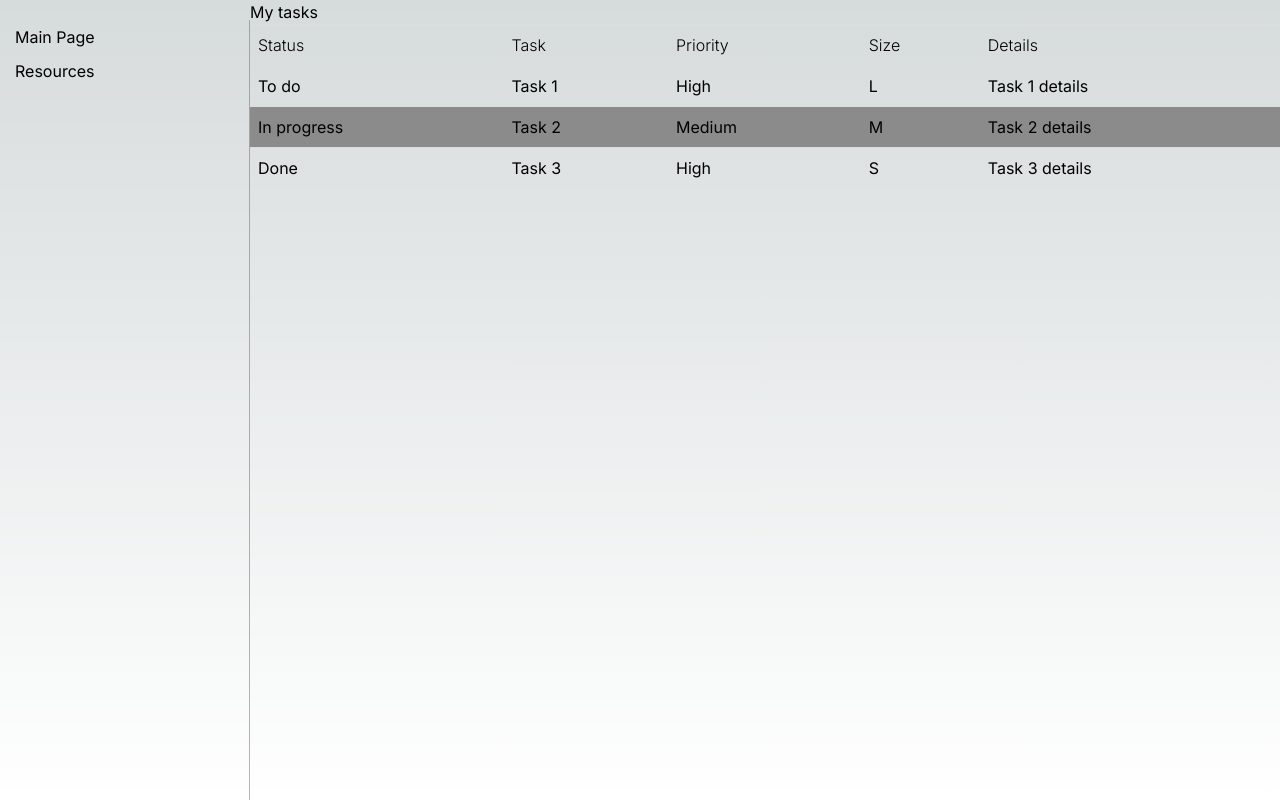
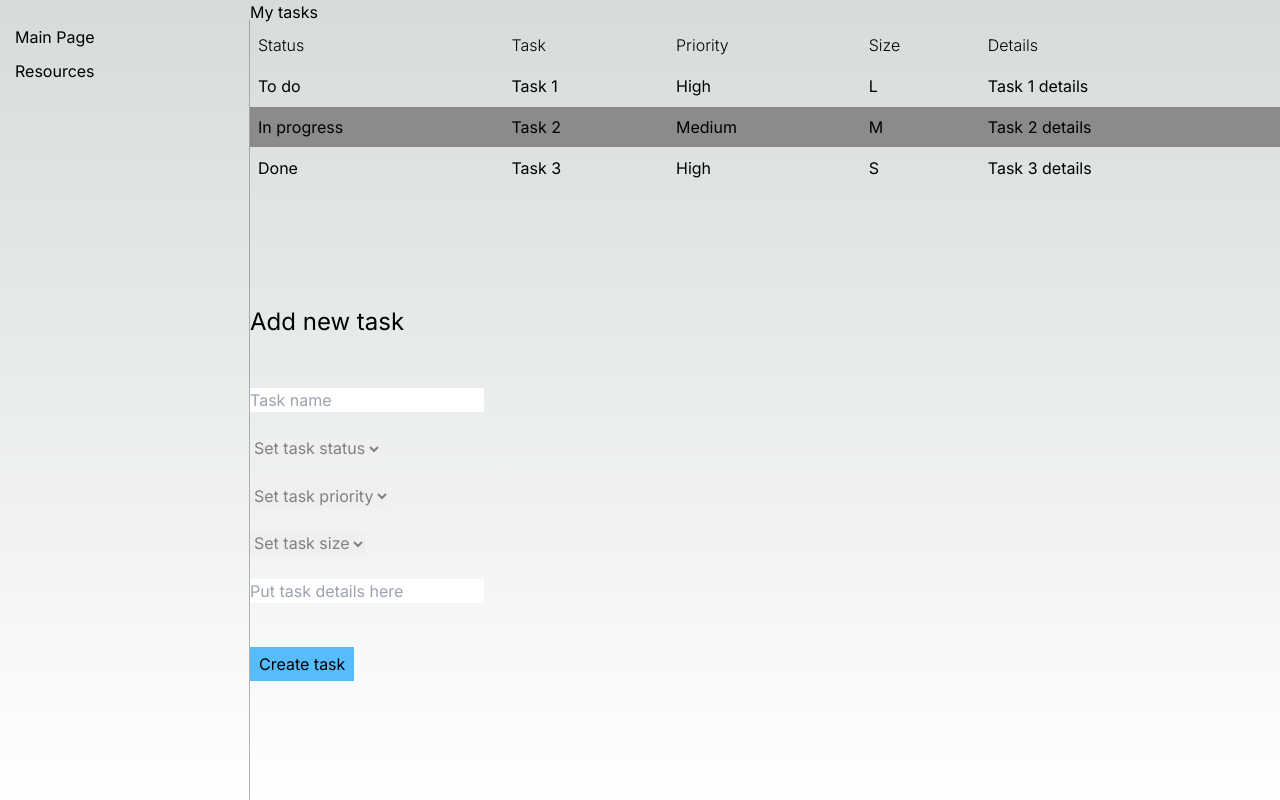
Before and after one commit to blzjmzk/qualtrics-workshops-my-personal-organizer, a Next.js app: page /main-page in a window 1280 px wide. Built offline with nearby package versions, Linux system fonts and the light colour scheme.

Commit message:
Added form

```diff
--- a/package.json
+++ b/package.json
@@ -11,6 +11,7 @@
   "dependencies": {
     "next": "14.0.4",
     "react": "^18",
+    "react-bootstrap": "^2.9.1",
     "react-dom": "^18"
   },
   "devDependencies": {
--- /dev/null
+++ b/src/app/main-page/my-tasks/add-task/add-task.css
@@ -0,0 +1,40 @@
+h2 {
+  font-size: 1.5em;
+  margin: 2em 0;
+}
+
+select {
+  color: grey;
+}
+
+input {
+  color: grey;
+}
+
+.add-task-container {
+  display: flex;
+  flex-direction: column;
+  justify-content: center;
+  margin: 68px auto auto;
+}
+
+.add-task-form {
+  width: 300px;
+}
+
+.error-message {
+  color: red;
+}
+
+.add-task-btn {
+  background-color: #56bcfc;
+  border: 1px solid #56bcfc;
+  margin-top: 24px;
+  padding: 4px 8px;
+}
+
+.add-task-btn:hover {
+  background-color: #56bcfc;
+  border: 1px solid #56bcfc;
+  opacity: 0.7;
+}
--- /dev/null
+++ b/src/app/main-page/my-tasks/add-task/add-task.tsx
@@ -0,0 +1,116 @@
+"use client";
+import { useState } from "react";
+import "./add-task.css";
+import { Form, Button } from "react-bootstrap";
+import { TaskStatus, TaskPriority, TaskSize, Task } from "@/shared/task.model";
+
+export function AddTask() {
+  const [name, setName] = useState<string>("");
+  const [status, setStatus] = useState<TaskStatus | undefined>(undefined);
+  const [priority, setPriority] = useState<TaskPriority | undefined>(undefined);
+  const [size, setSize] = useState<TaskSize | undefined>(undefined);
+  const [details, setDetails] = useState<string>("");
+
+  const onAddTaskClick = (): Task | undefined => {
+    if (status && name && priority && size && details) {
+      return {
+        status: status,
+        name: name,
+        priority: priority,
+        size: size,
+        details: details,
+      };
+    }
+  };
+
+  return (
+    <section id="AddTask" className="add-task-container">
+      <h2>Add new task</h2>
+
+      <Form className="add-task-form">
+        <Form.Group className="mb-6">
+          <Form.Control
+            value={name}
+            placeholder="Task name"
+            onChange={(e) => {
+              setName(e?.target.value);
+            }}
+          />
+        </Form.Group>
+
+        <Form.Group className="mb-3">
+          <Form.Select
+            className="mb-3"
+            value={status}
+            onChange={(e) => {
+              setStatus(e?.target.value as TaskStatus);
+            }}
+            aria-label="Dropdown menu with task status to select"
+          >
+            <option>Set task status</option>
+            {Object.values(TaskStatus).map((taskStatus) => (
+              <option key={taskStatus} value={taskStatus}>
+                {taskStatus}
+              </option>
+            ))}
+          </Form.Select>
+        </Form.Group>
+
+        <Form.Group className="mb-3">
+          <Form.Select
+            className="mb-3"
+            value={priority}
+            onChange={(e) => {
+              setPriority(e?.target.value as TaskPriority);
+            }}
+            aria-label="Dropdown menu with task priorities to select"
+          >
+            <option>Set task priority</option>
+            {Object.values(TaskPriority).map((taskPriority) => (
+              <option key={taskPriority} value={taskPriority}>
+                {taskPriority}
+              </option>
+            ))}
+          </Form.Select>
+        </Form.Group>
+
+        <Form.Group className="mb-3">
+          <Form.Select
+            className="mb-3"
+            value={size}
+            onChange={(e) => {
+              setSize(e?.target.value as TaskSize);
+            }}
+            aria-label="Dropdown menu with task size to select"
+          >
+            <option>Set task size</option>
+            {Object.values(TaskSize).map((taskSize) => (
+              <option key={taskSize} value={taskSize}>
+                {taskSize}
+              </option>
+            ))}
+          </Form.Select>
+        </Form.Group>
+
+        <Form.Group className="mb-5">
+          <Form.Control
+            value={details}
+            placeholder="Put task details here"
+            onChange={(e) => {
+              setDetails(e?.target.value);
+            }}
+          />
+        </Form.Group>
+
+        <Button
+          variant="primary"
+          type="button"
+          className="add-task-btn"
+          onClick={onAddTaskClick}
+        >
+          Create task
+        </Button>
+      </Form>
+    </section>
+  );
+}
--- a/src/app/main-page/my-tasks/my-tasks.tsx
+++ b/src/app/main-page/my-tasks/my-tasks.tsx
@@ -1,8 +1,12 @@
 "use client";
 import { Task, TaskPriority, TaskSize, TaskStatus } from "@/shared/task.model";
 import "./my-tasks.css";
+import { useState } from "react";
+import { AddTask } from "./add-task/add-task";
 
 export function MyTasks() {
+  const [tasks, setTasks] = useState();
+
   const mockTasks: Task[] = [
     {
       status: TaskStatus.TODO,
@@ -52,6 +56,7 @@ export function MyTasks() {
           ))}
         </tbody>
       </table>
+      <AddTask />
     </div>
   );
 }
```
Also changed, not shown: tsconfig.json (+7 -1 lines), 1 other file (tests, documents, lock files or other folders).
